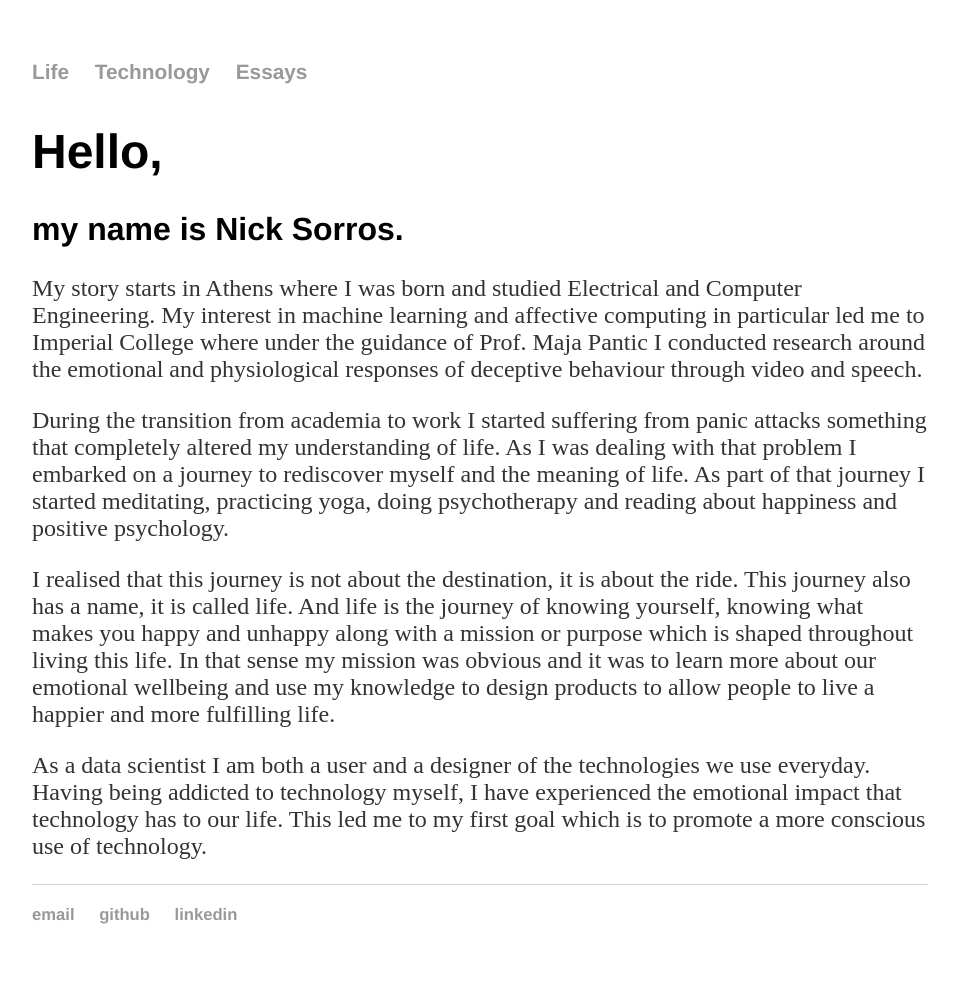
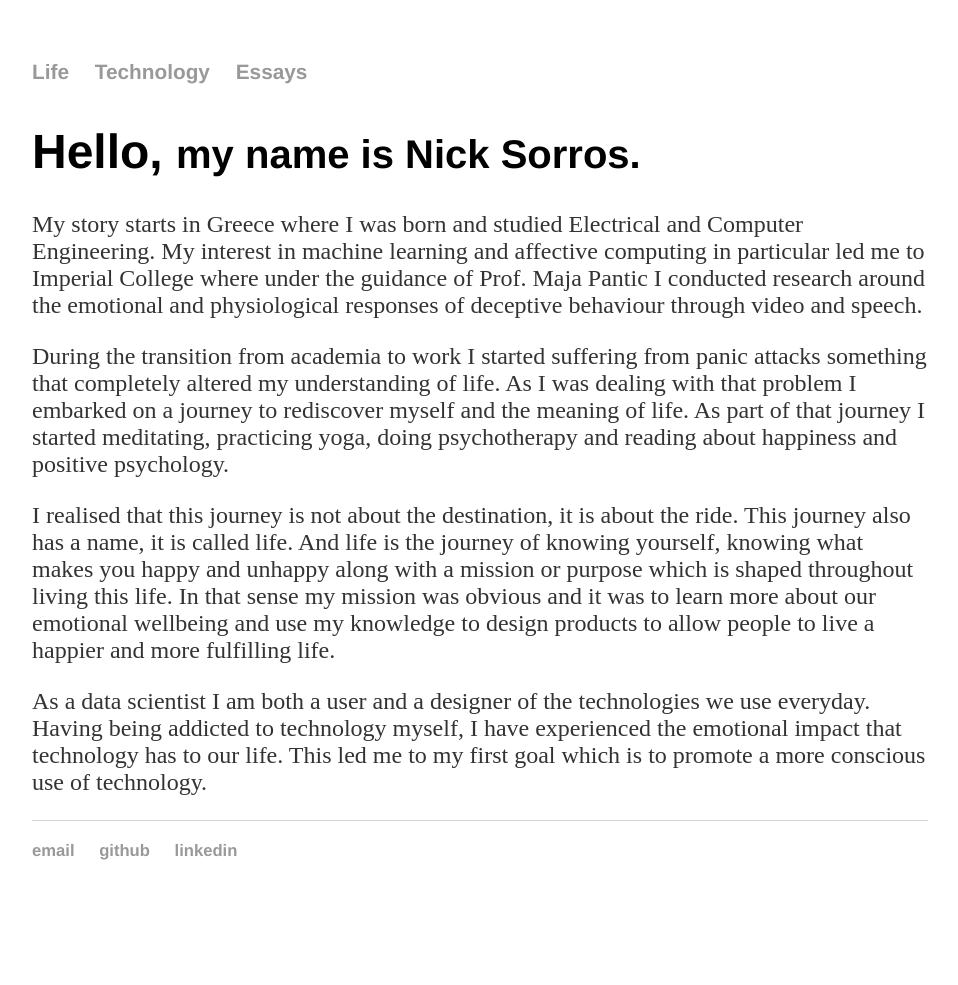
Before and after one commit to nsorros/nsorros.github.io, a Jekyll site: the page built from index.html, in a window 1280 px wide. Shown: the whole page, without its empty margins (160-1118 px from the left). Built offline with Jekyll 4.4.1, drawn with Linux system fonts in a browser that asks for light colours; after the commit the page ends 921 px from its top, so only the background shows below that.

Commit message:
Update index.html

```diff
--- a/index.html
+++ b/index.html
@@ -2,10 +2,9 @@
 layout: default
 title: My life so far ...
 ---
-<h1> Hello,</h1>
-<h2>my name is Nick Sorros.</h2>
+<h1> Hello, <small>my name is Nick Sorros.</small></h1>
 <p>
-	My story starts in Athens where I was born and studied Electrical and Computer Engineering.
+	My story starts in Greece where I was born and studied Electrical and Computer Engineering.
 	My interest in machine learning and affective computing in particular led me to Imperial College
 	where under the guidance of Prof. Maja Pantic I conducted research around the emotional and physiological responses
 	of deceptive behaviour through video and speech.
```
